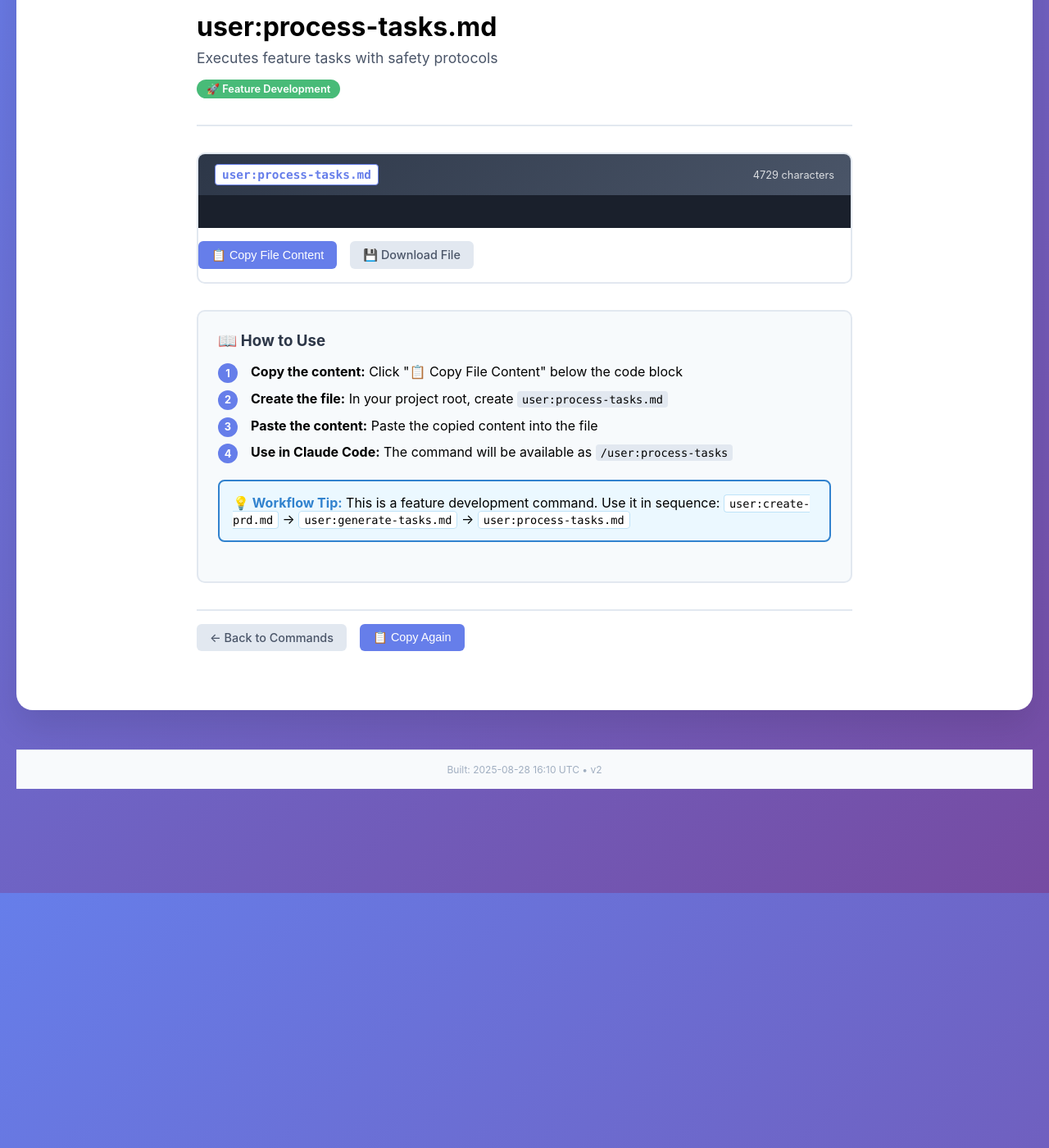
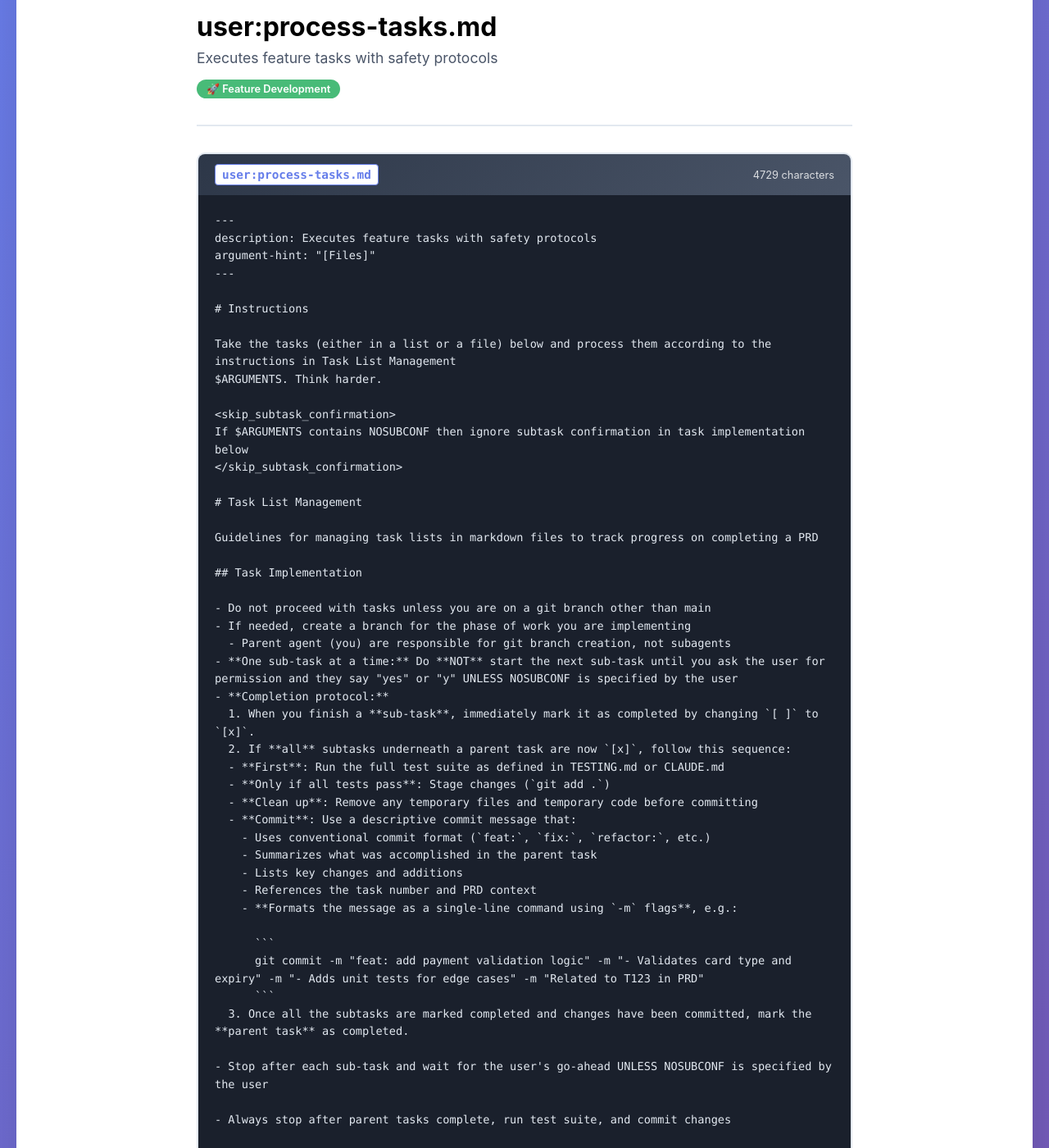
Before and after one commit to adnichols/adn-coding-workflow, a Jekyll site: the page built from _commands/user-process-tasks.md, in a window 1280 px wide and 1400 px high, scrolled down 311 px. Shown: the whole window at 82% size. Built offline with Jekyll 4.4.1, drawn with Linux system fonts in a browser that asks for light colours; some of the changed text lies outside the part shown.

Commit message:
fix: add raw_content to user-process-tasks.md
- Complete raw_content field with proper markdown formatting

- Fixes empty code block display issue

- 3 of 5 command files now complete

````diff
--- a/_commands/user-process-tasks.md
+++ b/_commands/user-process-tasks.md
@@ -4,6 +4,75 @@ title: "user:process-tasks.md"
 description: "Executes feature tasks with safety protocols"
 category: "feature"
 argument-hint: "[Files]"
+raw_content: |
+  ---
+  description: Executes feature tasks with safety protocols
+  argument-hint: "[Files]"
+  ---
+
+  # Instructions
+
+  Take the tasks (either in a list or a file) below and process them according to the instructions in Task List Management
+  $ARGUMENTS. Think harder.
+
+  <skip_subtask_confirmation>
+  If $ARGUMENTS contains NOSUBCONF then ignore subtask confirmation in task implementation below
+  </skip_subtask_confirmation>
+
+  # Task List Management
+
+  Guidelines for managing task lists in markdown files to track progress on completing a PRD
+
+  ## Task Implementation
+
+  - Do not proceed with tasks unless you are on a git branch other than main
+  - If needed, create a branch for the phase of work you are implementing
+    - Parent agent (you) are responsible for git branch creation, not subagents
+  - **One sub-task at a time:** Do **NOT** start the next sub‑task until you ask the user for permission and they say "yes" or "y" UNLESS NOSUBCONF is specified by the user
+  - **Completion protocol:**
+    1. When you finish a **sub‑task**, immediately mark it as completed by changing `[ ]` to `[x]`.
+    2. If **all** subtasks underneath a parent task are now `[x]`, follow this sequence:
+    - **First**: Run the full test suite as defined in TESTING.md or CLAUDE.md
+    - **Only if all tests pass**: Stage changes (`git add .`)
+    - **Clean up**: Remove any temporary files and temporary code before committing
+    - **Commit**: Use a descriptive commit message that:
+      - Uses conventional commit format (`feat:`, `fix:`, `refactor:`, etc.)
+      - Summarizes what was accomplished in the parent task
+      - Lists key changes and additions
+      - References the task number and PRD context
+      - **Formats the message as a single-line command using `-m` flags**, e.g.:
+
+        ```
+        git commit -m "feat: add payment validation logic" -m "- Validates card type and expiry" -m "- Adds unit tests for edge cases" -m "Related to T123 in PRD"
+        ```
+    3. Once all the subtasks are marked completed and changes have been committed, mark the **parent task** as completed.
+
+  - Stop after each sub‑task and wait for the user's go‑ahead UNLESS NOSUBCONF is specified by the user
+
+  - Always stop after parent tasks complete, run test suite, and commit changes
+
+  ## Task List Maintenance
+
+  1. **Update the task list as you work:**
+     - Mark tasks and subtasks as completed (`[x]`) per the protocol above.
+     - Add new tasks as they emerge.
+
+  2. **Maintain the "Relevant Files" section:**
+     - List every file created or modified.
+     - Give each file a one‑line description of its purpose.
+
+  ## AI Instructions
+
+  When working with task lists, the AI must:
+
+  1. Regularly update the task list file after finishing any significant work.
+  2. Follow the completion protocol:
+     - Mark each finished **sub‑task** `[x]`.
+     - Mark the **parent task** `[x]` once **all** its subtasks are `[x]`.
+  3. Add newly discovered tasks.
+  4. Keep "Relevant Files" accurate and up to date.
+  5. Before starting work, check which sub‑task is next.
+  6. After implementing a sub‑task, update the file and then pause for user approval.
 ---
 
 # Instructions
````
Also changed, not shown: CLAUDE.md (+2 -0 lines).
